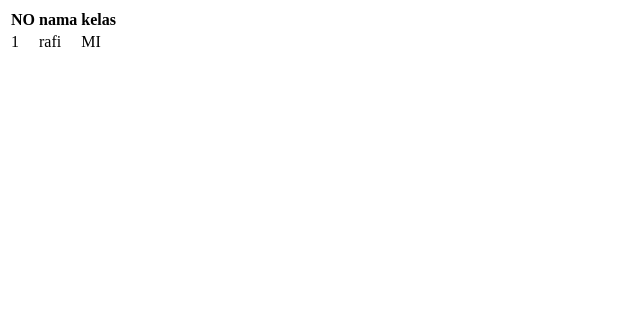
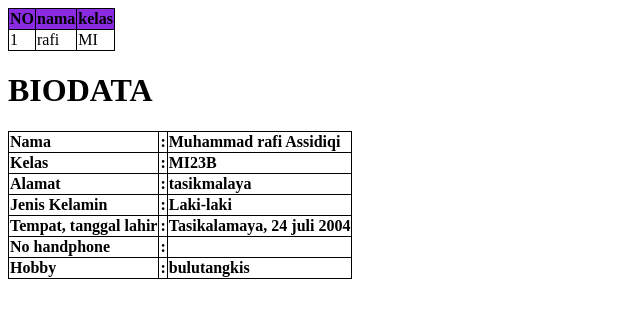
Before and after one commit to rafiadmin/web-fun, a plain HTML site: page index.html in a window 1280 px wide. Shown: the whole page, without its empty margins (0-640 px from the left). Drawn offline with Linux system fonts and the light colour scheme.

Commit message:
css awal

```diff
--- a/index.html
+++ b/index.html
@@ -5,13 +5,33 @@
 <head>
     <meta charset="UTF-8">
     <meta name="viemport" content="width=device-width, initial-scale=1.0">
-    <title> rafi assidiqi
-    </title>
+    <title> Documennt</title>
+    <style>
+        body{
+            background-color: white;
+        }
+        table{
+            border-collapse: collapse;
+        }
+
+
+        th, td{
+            border: 1px solid #000000;
+            text-align: left;
+        }
+        .asdfj{
+            color:red;
+        }
+
+        .tittle {
+            background-color: blueviolet;
+        }
+    </style>
 </head>
 <body>
     <Table>
         <thead>
-            <tr>
+            <tr class="tittle">
                 <th>NO</th>
                 <TH>nama</TH>
                 <th>kelas</th>
@@ -26,6 +46,44 @@
                 </tbody>
             </thead>
     </Table>
+    <h1>BIODATA</h1>
+    <table>
+        <tr>
+            <th>Nama</th>
+            <th>:</th>
+            <th>Muhammad rafi Assidiqi</th>
+        </tr>
+        <tr>
+            <th>Kelas</th>
+            <th>:</th>
+            <th>MI23B</th>
+        </tr>
+        <tr>
+            <th>Alamat</th>
+            <th>:</th>
+            <th>tasikmalaya</th>
+        </tr>
+        <tr>
+            <th>Jenis Kelamin</th>
+            <th>:</th>
+            <th>Laki-laki</th>
+        </tr>
+        <tr>
+            <th>Tempat, tanggal lahir</th>
+            <th>:</th>
+            <th>Tasikalamaya, 24 juli 2004</th>
+        </tr>
+        <tr>
+            <th>No handphone</th>
+            <th>:</th>
+            <th></th>
+        </tr>
+        <tr>
+            <th>Hobby</th>
+            <th>:</th>
+            <th>bulutangkis</th>
+        </tr>
+    </table>
 </body>
 <footer>
 
```
